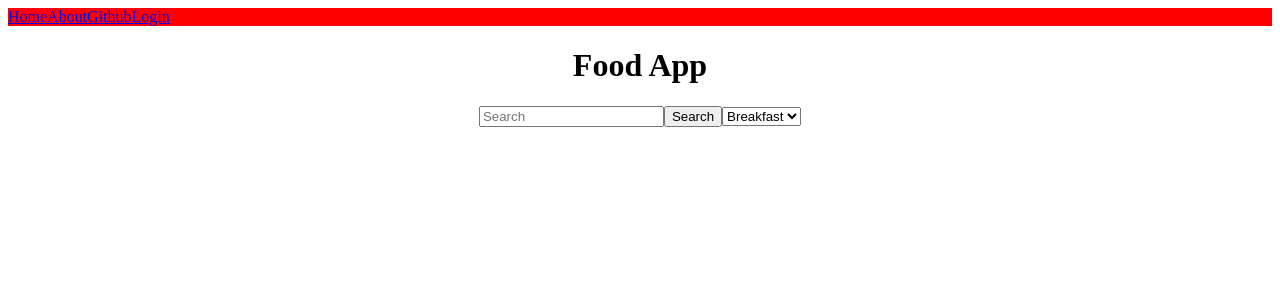
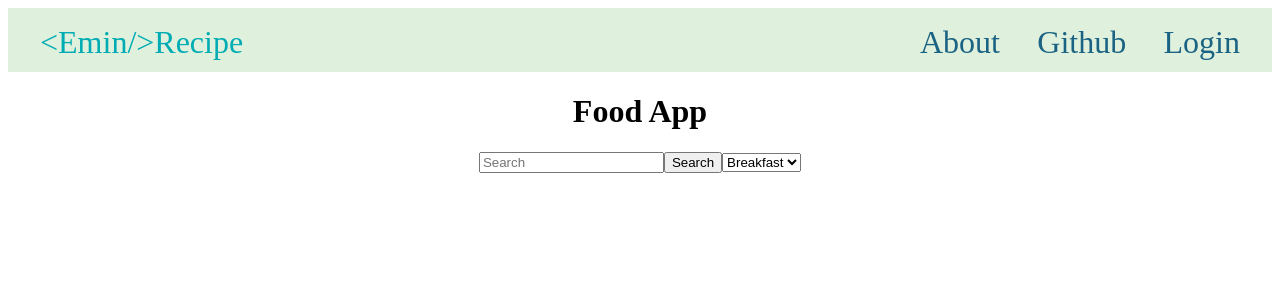
Before and after one commit to eminbulbul/recipe_app, a React (Create React App) app: page / in a window 1280 px wide. Shown: the top 300 px of the page. Built offline with nearby package versions, Linux system fonts and the light colour scheme.

Commit message:
navbar styley added

```diff
--- a/src/components/navbar/Navbar.js
+++ b/src/components/navbar/Navbar.js
@@ -2,10 +2,13 @@ import React from "react";
 import { Link } from "react-router-dom";
 import styles from "./Navbar.module.css";
 const Navbar = () => {
+  const homeName = "<Emin/>";
   return (
     <div className={styles.container}>
       <div className={styles.left}>
-        <Link to="/">Home</Link>
+        <Link to="/">
+          <span>{homeName}</span>Recipe
+        </Link>
       </div>
 
       <div className={styles.right}>
--- a/src/components/navbar/Navbar.module.css
+++ b/src/components/navbar/Navbar.module.css
@@ -1,10 +1,28 @@
 .container{
     display: flex;
-    background-color: red;
+    height: 4rem;
+    font-size: 2rem;
+    background-color: #DFF0DD;
+    justify-content: space-between;
 }
 .left{
-    align-items: flex-start;
+padding: 1rem;
+
+}
+.left a{
+padding: 1rem;
+color: #00ACB3;
+text-decoration: none;
 }
 .right{
- align-items: flex-end;
+width: 20rem;
+padding: 1rem;
+margin-right: 1rem;
+display: flex;
+justify-content: space-between;
+
 }
+.right a{
+    color: #1B6383;
+    text-decoration: none;
+}
```
